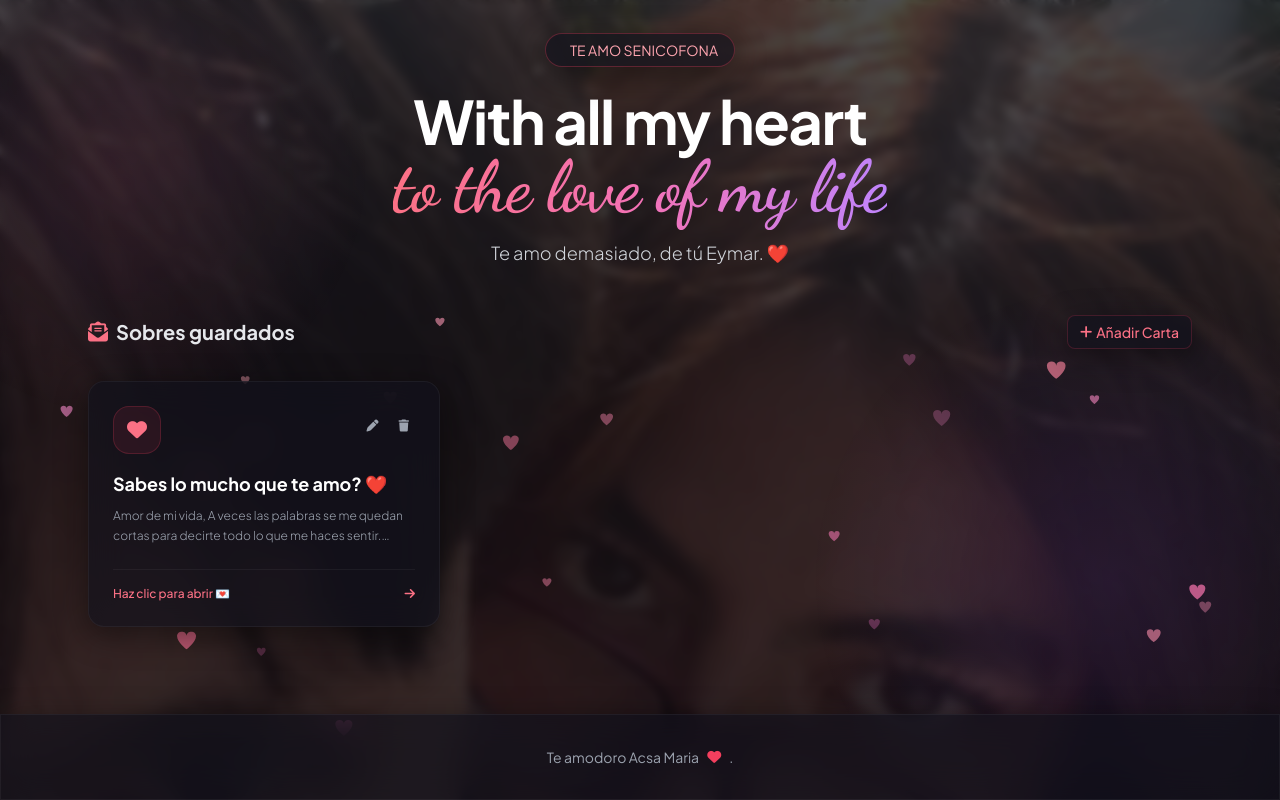
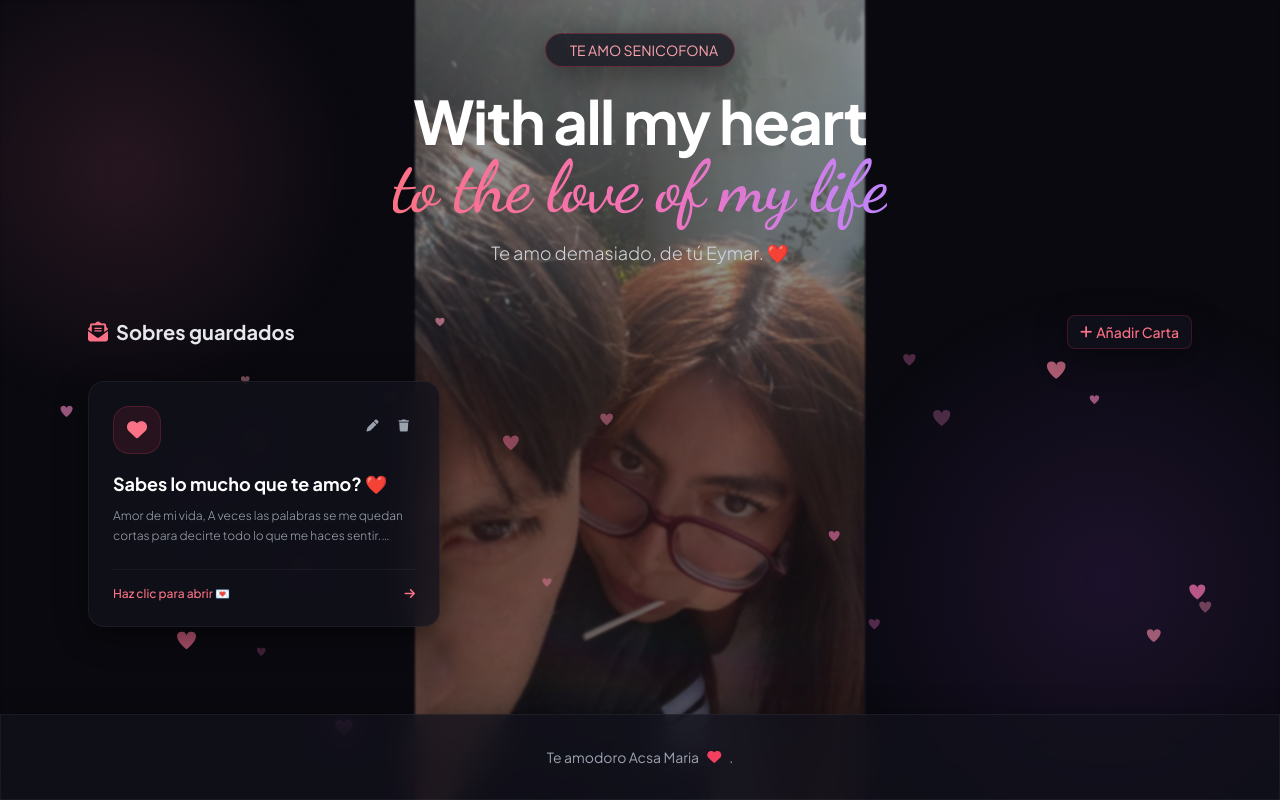
Before and after one commit to eymar7/formylove, a plain HTML site: page index.html in a window 1280 px wide. Drawn offline with nearby package versions, Linux system fonts and the light colour scheme.

Commit message:
Add files via upload

```diff
--- a/index.html
+++ b/index.html
@@ -21,9 +21,10 @@
             overflow-x: hidden;
             position: relative;
             min-height: 100vh;
+            background-color: #0b0b12;
         }
 
-        /* Foto de fondo personalizada con filtros */
+        /* Foto de fondo optimizada para fotos verticales */
         .bg-image-blur {
             position: fixed;
             top: 0;
@@ -31,21 +32,22 @@
             width: 100%;
             height: 100%;
             background-image: url('image_2.jpeg');
-            background-size: cover;
+            background-size: contain; /* Muestra la foto completa centrada */
+            background-repeat: no-repeat;
             background-position: center;
             z-index: -2;
         }
 
-        /* Capa oscura para que resalte el texto */
+        /* Capa con opacidad ligera para ver la foto con claridad sin perder legibilidad */
         .bg-overlay {
             position: fixed;
             top: 0;
             left: 0;
             width: 100%;
             height: 100%;
-            background: rgba(8, 8, 14, 0.72);
-            backdrop-filter: blur(4px);
-            -webkit-backdrop-filter: blur(4px);
+            background: rgba(8, 8, 14, 0.45);
+            backdrop-filter: blur(1px);
+            -webkit-backdrop-filter: blur(1px);
             z-index: -1;
         }
 
@@ -63,7 +65,7 @@
 
         /* Glassmorphic Cards */
         .glass-card {
-            background: rgba(18, 18, 29, 0.65);
+            background: rgba(18, 18, 29, 0.75);
             backdrop-filter: blur(18px);
             -webkit-backdrop-filter: blur(18px);
             border: 1px solid rgba(255, 255, 255, 0.08);
```
